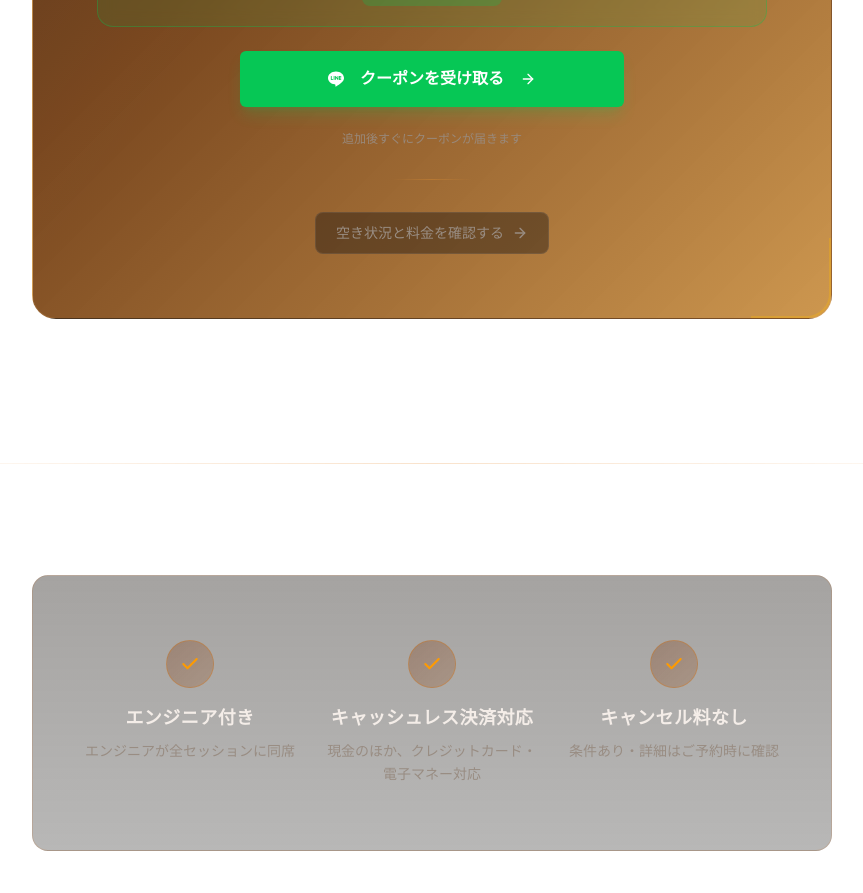
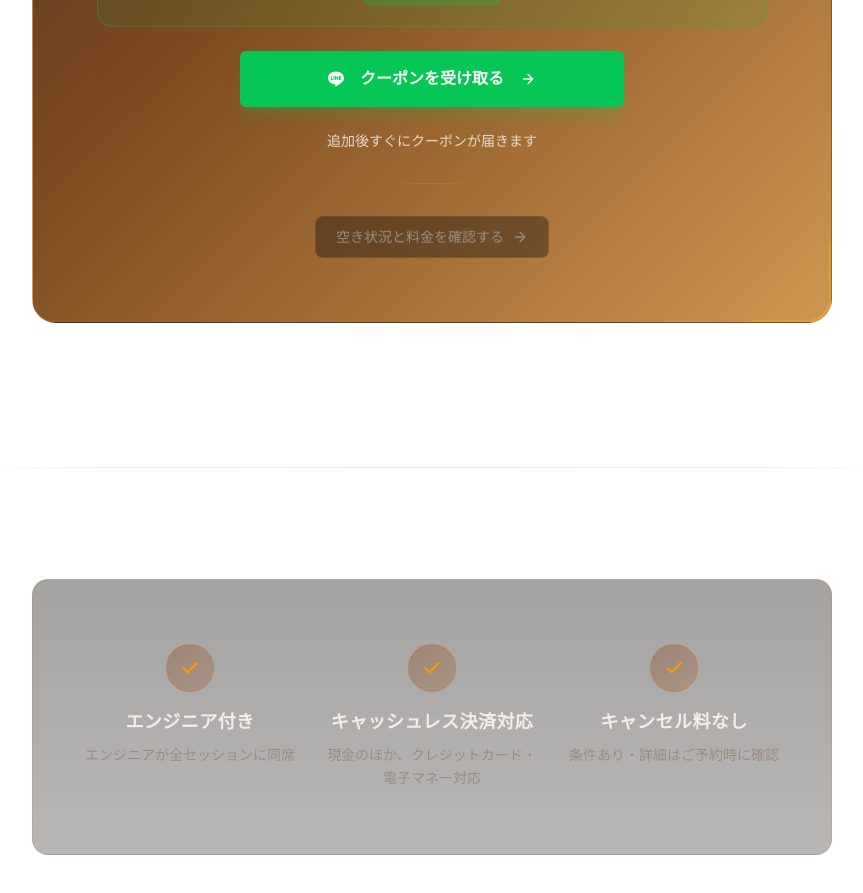
Before and after one commit to tetsufujiki/united-studio-lp, a Next.js app: page / in a window 1280 px wide. Shown: the part 3640-4533 px from the top of the page, without its empty margins (208-1071 px from the left). Built offline with nearby package versions, Linux system fonts and the light colour scheme.

Commit message:
feat: update CTA section microcopy style and text size
Co-authored-by: United Studio Inc <289687829+tetsufujiki@users.noreply.github.com>

```diff
--- a/components/cta-section.tsx
+++ b/components/cta-section.tsx
@@ -121,7 +121,7 @@ export function CtaSection() {
                 </div>
 
                 {/* Microcopy */}
-                <p className="text-xs text-muted-foreground/90">
+                <p className="text-xs font-medium text-foreground/85 md:text-sm">
                   追加後すぐにクーポンが届きます
                 </p>
 
```
